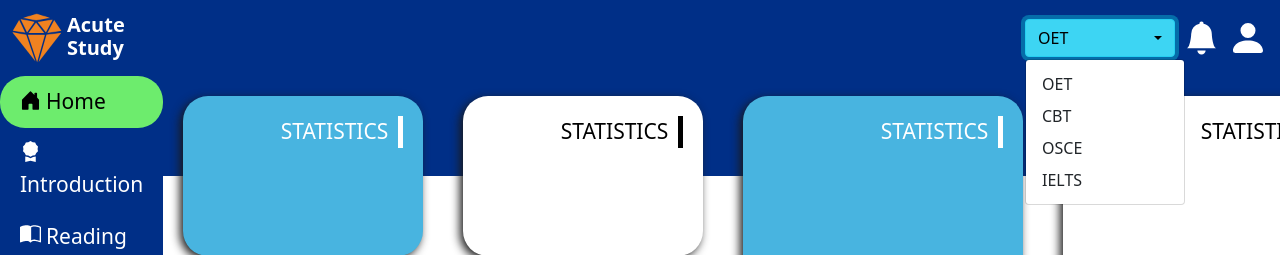
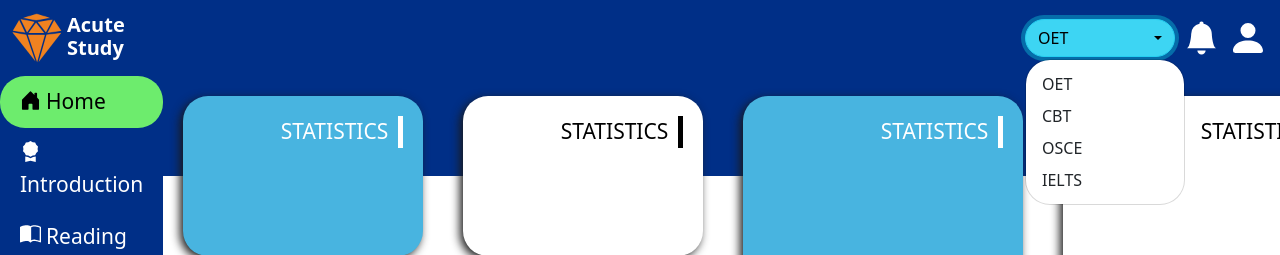
Before and after one commit to FirstBornTech/dlp_institutional, a React (Create React App) app: page / in a window 1280 px wide. Both pictures are taken after a click on the button "OET". Shown: the top 255 px of the page. Built offline with nearby package versions, Linux system fonts and the light colour scheme.

Commit message:
service design

```diff
--- a/package.json
+++ b/package.json
@@ -6,6 +6,7 @@
     "@testing-library/jest-dom": "^5.16.1",
     "@testing-library/react": "^11.2.7",
     "@testing-library/user-event": "^12.8.3",
+    "axios": "^0.24.0",
     "bootstrap": "^5.1.3",
     "node-sass": "^6.0.1",
     "react": "^17.0.2",
--- a/src/components/AppDropdown.js
+++ b/src/components/AppDropdown.js
@@ -1,17 +1,24 @@
 import Dropdown from "react-bootstrap/Dropdown";
 import './AppDropdown.scss';
 
-const AppDropdown = ({ type = 'default', placeholder = 'Select a option', options, selectedOption, onChange }) => {
+const AppDropdown = ({ type = 'default', placeholder = 'Select a option', options, selectedOption, onChange, isOptionObject = false, objectOptionValue }) => {
     const dropdownClassName = 'dropdown-' + type;
     return (
         <Dropdown className={dropdownClassName}>
             <Dropdown.Toggle variant="info" id="dropdown-basic" className={dropdownClassName + '-toggle'}>
-                <div className={dropdownClassName + '-toggle-label'}>{selectedOption ? selectedOption : placeholder}</div>
+                <div className={dropdownClassName + '-toggle-label'}>
+                    {selectedOption ?
+                        (isOptionObject ? selectedOption[objectOptionValue] : selectedOption)
+                        : placeholder}
+                </div>
             </Dropdown.Toggle>
 
-            <Dropdown.Menu>
+            <Dropdown.Menu className={dropdownClassName + '-menu'}>
                 {options.map((option, index) => {
-                    return <Dropdown.Item key={index} onClick={() => onChange(option)}>{option}</Dropdown.Item>
+                    if (isOptionObject)
+                        return <Dropdown.Item className={dropdownClassName + '-menu-item'} key={index} onClick={() => onChange(option)}>{option[objectOptionValue]}</Dropdown.Item>
+                    else
+                        return <Dropdown.Item className={dropdownClassName + '-menu-item'} key={index} onClick={() => onChange(option)}>{option}</Dropdown.Item>
                 })}
             </Dropdown.Menu>
         </Dropdown>
--- a/src/components/AppDropdown.scss
+++ b/src/components/AppDropdown.scss
@@ -4,10 +4,14 @@
     &-default{
         margin: auto 0;
         &-toggle{
+            border-radius: 25px;
             min-width: 150px;
             text-align: left;
             display: flex;
             justify-content: space-between;
+        }
+        &-menu{
+            border-radius: 25px;
         }
         .dropdown-toggle::after {
             margin: auto 0;
--- a/src/components/AppNavbar.js
+++ b/src/components/AppNavbar.js
@@ -8,10 +8,8 @@ import ProfileLogo from '../images/icons/person-fill.svg';
 import './AppNavbar.scss';
 import { useState } from "react";
 
-const AppNavbar = ({ type = "default", openNotification, openProfile }) => {
+const AppNavbar = ({ type = "default", openNotification, openProfile, allCourseDetail, selectedCourse, changeCourse }) => {
     const navbarClassName = 'app-navbar-' + type;
-    const courses = ['OET', 'CBT', 'OSCE', 'IELTS'];
-    const [selectedCourse, setSelectedCourse] = useState('OET');
 
     return (
         <Navbar className={navbarClassName}>
@@ -23,9 +21,14 @@ const AppNavbar = ({ type = "default", openNotification, openProfile }) => {
                 <Navbar.Toggle aria-controls="basic-navbar-nav" />
                 <Navbar.Collapse id="basic-navbar-nav">
                     <Nav className={navbarClassName + '__container-settings'}>
-                        <AppDropdown options={courses} selectedOption={selectedCourse} onChange={(option) => setSelectedCourse(option)} />
-                        <Nav.Item><img className={navbarClassName + '__container-settings-item'} src={NotificationLogo} alt={'notify'} onClick={()=>openNotification()}/></Nav.Item>
-                        <Nav.Item><img className={navbarClassName + '__container-settings-item'} src={ProfileLogo} alt={'profile'} onClick={()=>openProfile()}/></Nav.Item>
+                        <AppDropdown
+                            options={allCourseDetail}
+                            selectedOption={selectedCourse}
+                            isOptionObject={true}
+                            objectOptionValue={'courseTitle'}
+                            onChange={(option) => changeCourse(option)} />
+                        <Nav.Item><img className={navbarClassName + '__container-settings-item'} src={NotificationLogo} alt={'notify'} onClick={() => openNotification()} /></Nav.Item>
+                        <Nav.Item><img className={navbarClassName + '__container-settings-item'} src={ProfileLogo} alt={'profile'} onClick={() => openProfile()} /></Nav.Item>
                     </Nav>
                 </Navbar.Collapse>
             </Container>
--- /dev/null
+++ b/src/services/api.services.js
@@ -0,0 +1,27 @@
+import axios from 'axios';
+
+const http = axios.create({
+    baseURL:process.env.REACT_APP_BASEURL,
+})
+
+export const getCourseDetail = async () => {
+    try{
+        // const res = await http.get(`/courses`);
+        const res = [{ id: 1, courseTitle: 'OET' },
+        { id: 2, courseTitle: 'CBT' },
+        { id: 3, courseTitle: 'OSCE' },
+        { id: 4, courseTitle: 'IELTS' }];
+        return res || {};
+    } catch (err) {
+        return {};
+    }
+}
+
+export const getContentById = async (courseId) => {
+    try{
+        const res = await http.get(`/course/content/${courseId}`);
+        return res || {};
+    } catch (err) {
+        return {};
+    }
+}
--- a/src/views/Dashboard.js
+++ b/src/views/Dashboard.js
@@ -2,14 +2,32 @@ import AppNavbar from "../components/AppNavbar"
 import AppBody from "../components/AppBody";
 import Offcanvas from "react-bootstrap/Offcanvas";
 import './Dashboard.scss';
-import { useState } from "react";
+import { useEffect, useState } from "react";
+import { getCourseDetail } from "../services/api.services";
 
 const Dashboard = () => {
     const [showProfileSetting, setShowProfileSetting] = useState(false);
     const [showNotifications, setShowNotifications] = useState(false);
+    const [allCourseDetail,setAllCourseDetail] = useState([]);
+    const [selectedCourse, setSelectedCourse] = useState({});
+
+    useEffect(()=>{
+        getCourses();
+    },[]);
+
+    const getCourses = async() =>{
+        const courses = await getCourseDetail();
+        setAllCourseDetail(courses);
+        setSelectedCourse(courses[0]);
+    }
     return (
         <div className="app-dashboard">
-            <AppNavbar openNotification={()=>setShowNotifications(true)} openProfile={()=>setShowProfileSetting(true)}/>
+            <AppNavbar
+                allCourseDetail={allCourseDetail}
+                selectedCourse= {selectedCourse}
+                changeCourse={(e)=>setSelectedCourse(e)}
+                openNotification={()=>setShowNotifications(true)}
+                openProfile={()=>setShowProfileSetting(true)}/>
             <AppBody />
             <Offcanvas className="app-dashboard__offcanvas" show={showProfileSetting} placement={'end'} name={'end'} onHide={()=>setShowProfileSetting(false)} >
                 <Offcanvas.Header closeButton>
```
Also changed, not shown: src/services/index.js (deleted), 2 other files (tests, documents, lock files or other folders).
